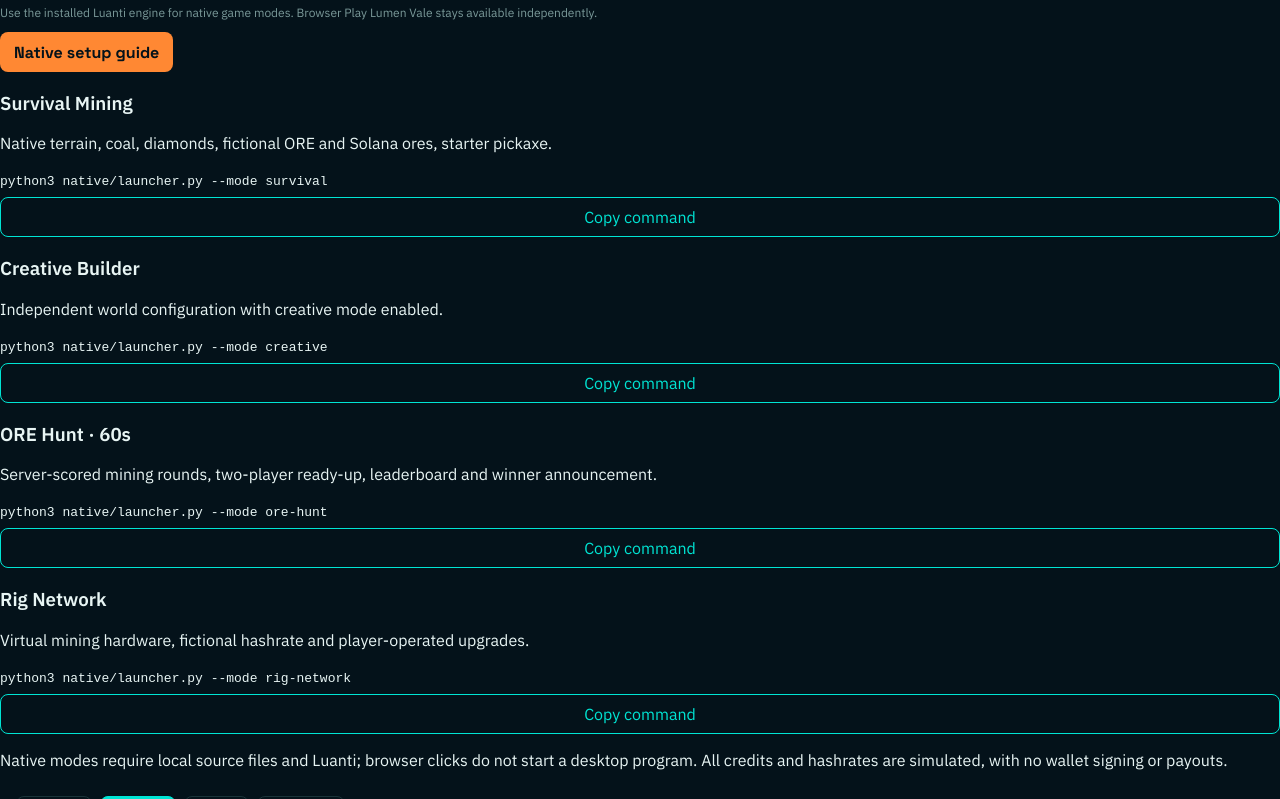
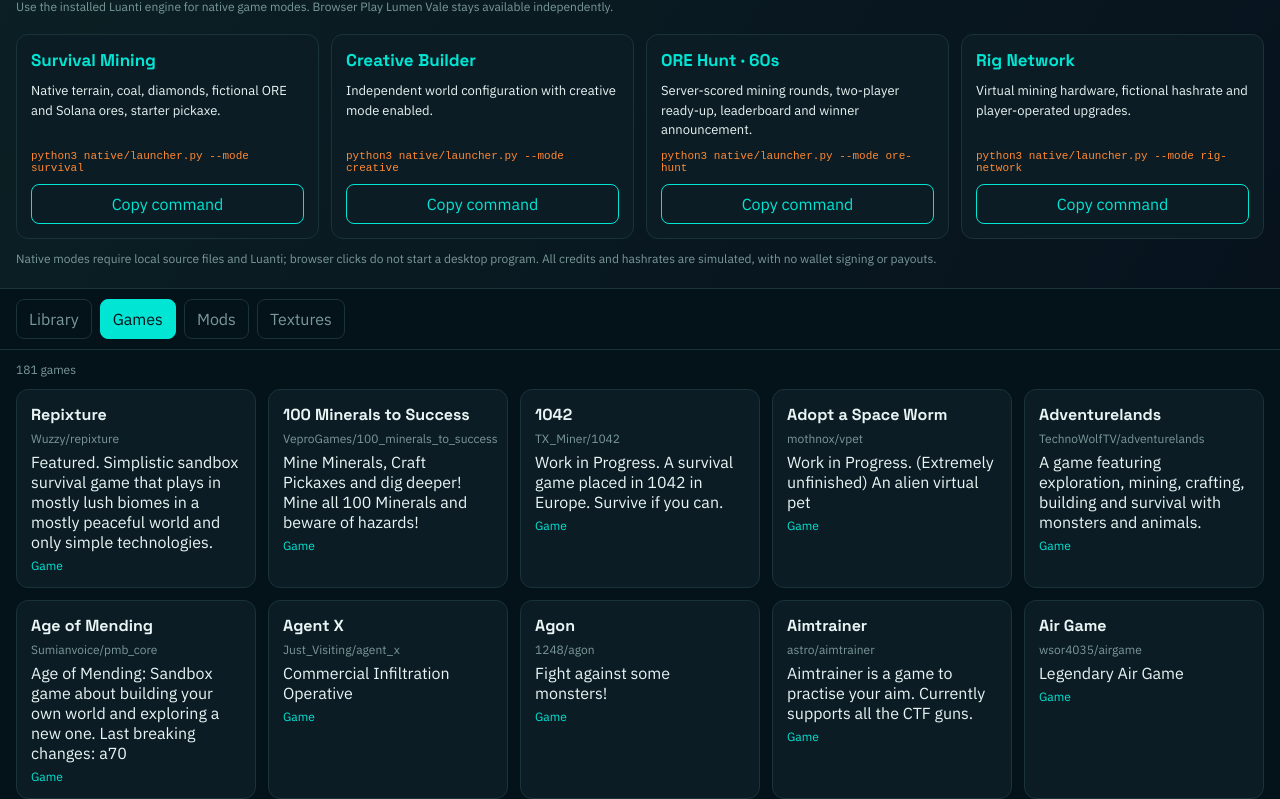
Before and after one commit to CodesbyFebin/LuaORE, a website: page index.html in a window 1280 px wide. Shown: the part 155-954 px from the top of the page. Drawn offline with Linux system fonts and the light colour scheme.

Commit message:
style: add native mode selector cards

```diff
--- a/app/globals.css
+++ b/app/globals.css
@@ -43,3 +43,16 @@
   #q { order: 3; max-width: none; width: 100%; margin-left: 0; }
   .play { margin-left: auto; }
 }
+
+.native-modes {padding:22px 16px;border-bottom:1px solid var(--line);background:linear-gradient(120deg,#0b2024,#07121d);}
+.native-heading {display:flex;justify-content:space-between;align-items:center;gap:16px;margin-bottom:16px;}
+.native-heading h2 {font-size:25px;}
+.native-heading p {margin:4px 0;}
+.native-grid {display:grid;grid-template-columns:repeat(auto-fit,minmax(215px,1fr));gap:12px;}
+.native-grid article {display:flex;flex-direction:column;gap:10px;background:var(--surface);padding:14px;border:1px solid var(--line);border-radius:12px;}
+.native-grid h3 {margin:0;font:700 17px var(--display);color:var(--accent);}
+.native-grid p {font-size:13px;line-height:1.5;margin:0;color:var(--fg);flex:1;}
+.native-grid code {overflow-wrap:anywhere;color:var(--ore);font-size:11px;}
+.native-grid .ghost {margin-top:0;}
+.native-note {font-size:12px;color:var(--muted);margin-bottom:0;}
+@media(max-width:720px){.native-heading {flex-direction:column;align-items:stretch;}}
```
